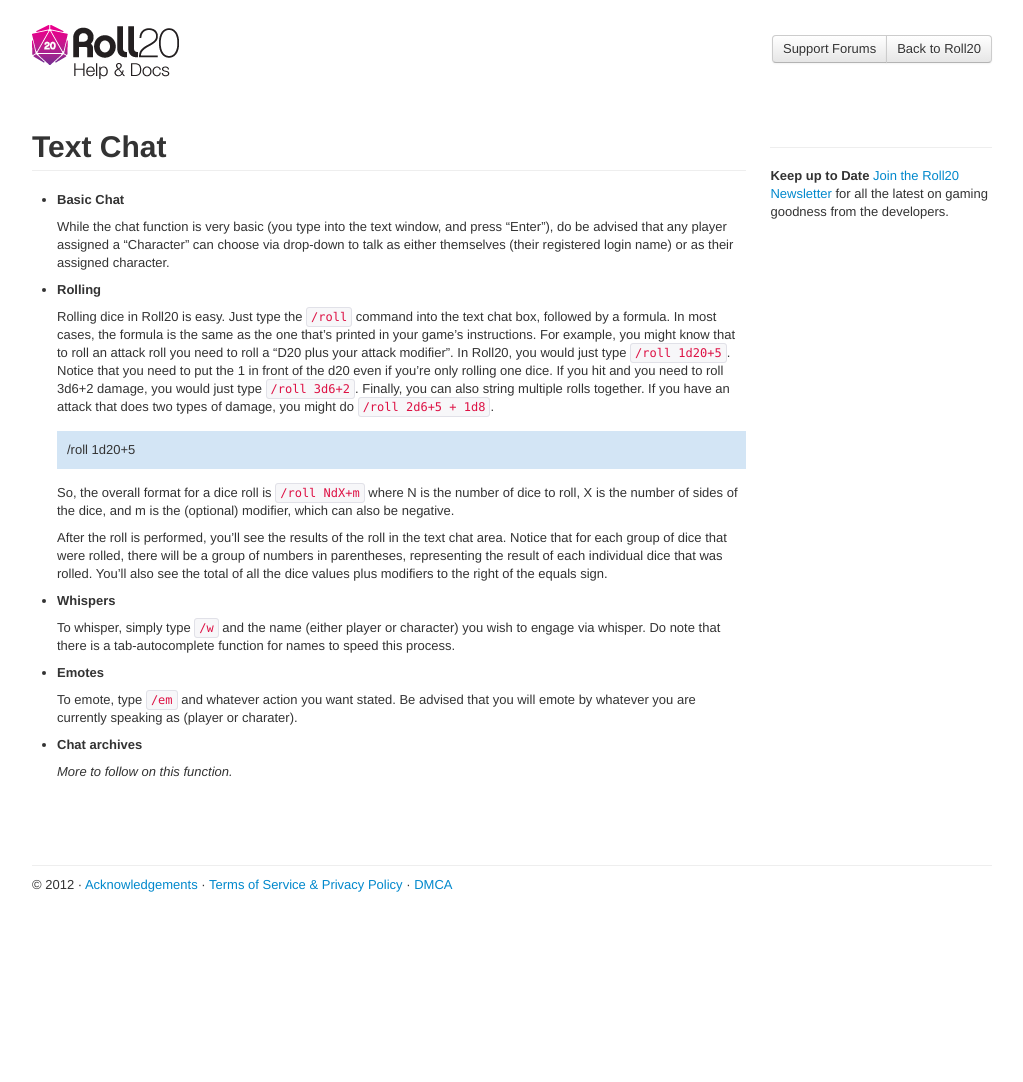
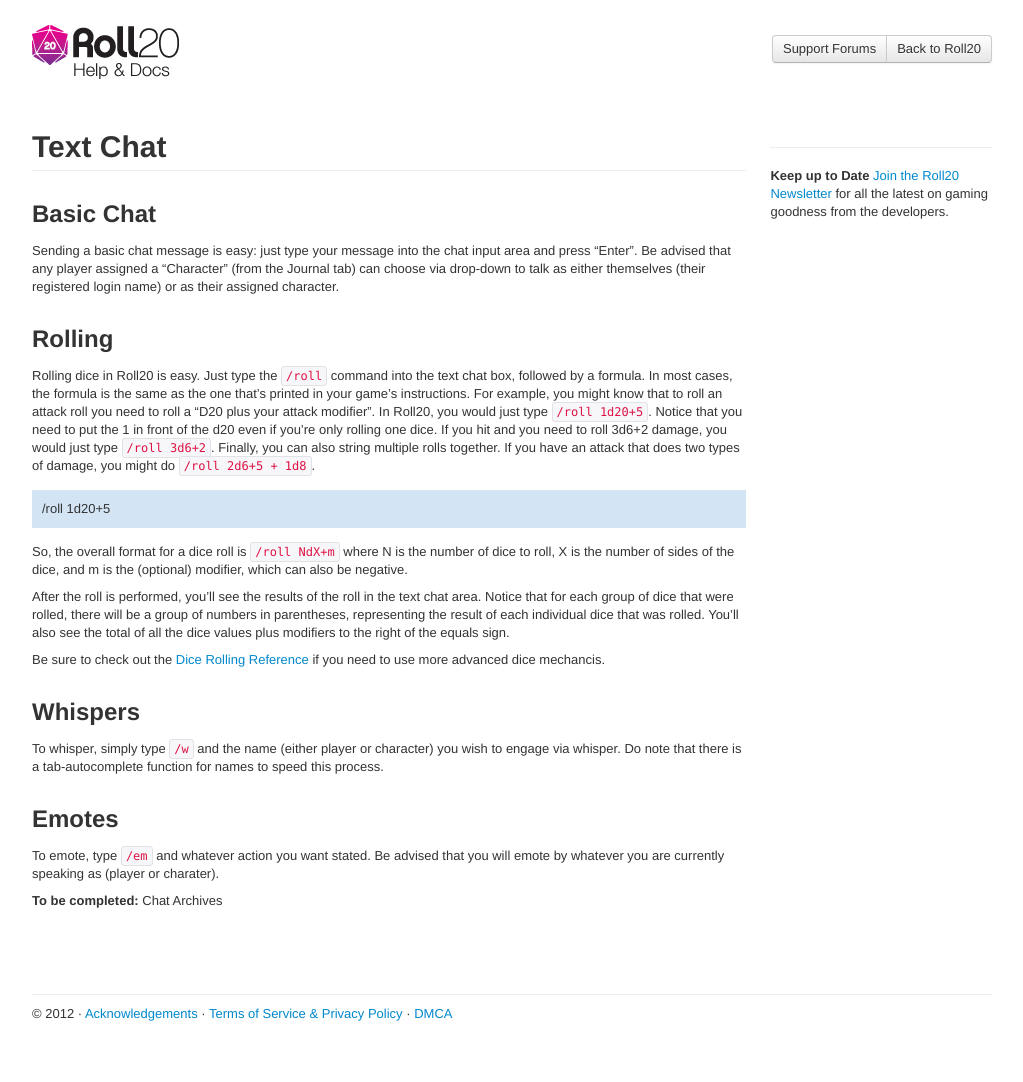
Before and after one commit to Roll20/help.roll20.net, a Jekyll site: the page built from _posts/2012-05-01-text-chat.markdown, in a window 1280 px wide. Shown: the whole page, without its empty margins (128-1151 px from the left). Built offline with Jekyll 4.4.1, drawn with Linux system fonts in a browser that asks for light colours; nearby versions of some CDN libraries; comment, search, counter and statistics services are not loaded; before the commit the page ends 953 px from its top, so only the background shows below that.

Commit message:
Update _posts/2012-05-01-text-chat.markdown

```diff
--- a/_posts/2012-05-01-text-chat.markdown
+++ b/_posts/2012-05-01-text-chat.markdown
@@ -1,13 +1,15 @@
 ---
 layout: default
 title: Text Chat
-categories: drafts
+categories: beginner
 ---
-* __Basic Chat__
+Basic Chat
+----------
 
-  While the chat function is very basic (you type into the text window, and press "Enter"), do be advised that any player assigned a "Character" can choose via drop-down to talk as either themselves (their registered login name) or as their assigned character.
+  Sending a basic chat message is easy: just type your message into the chat input area and press "Enter". Be advised that any player assigned a "Character" (from the Journal tab) can choose via drop-down to talk as either themselves (their registered login name) or as their assigned character.
 
-* __Rolling__
+Rolling
+-------
 
   Rolling dice in Roll20 is easy. Just type the <code>/roll</code> command into the text chat box, followed by a formula. In most cases, the formula is the same as the one that's printed in your game's instructions. For example, you might know that to roll an attack roll you need to roll a "D20 plus your attack modifier". In Roll20, you would just type <code>/roll 1d20+5</code>. Notice that you need to put the 1 in front of the d20 even if you're only rolling one dice. If you hit and you need to roll 3d6+2 damage, you would just type <code>/roll 3d6+2</code>. Finally, you can also string multiple rolls together. If you have an attack that does two types of damage, you might do <code>/roll 2d6+5 + 1d8</code>.
 
@@ -17,14 +19,16 @@ categories: drafts
 
   After the roll is performed, you'll see the results of the roll in the text chat area. Notice that for each group of dice that were rolled, there will be a group of numbers in parentheses, representing the result of each individual dice that was rolled. You'll also see the total of all the dice values plus modifiers to the right of the equals sign.
 
-* __Whispers__
+  Be sure to check out the [Dice Rolling Reference](/dice-rolling-reference) if you need to use more advanced dice mechancis.
+
+Whispers
+--------
 
   To whisper, simply type <code>/w</code> and the name (either player or character) you wish to engage via whisper.  Do note that there is a tab-autocomplete function for names to speed this process.
 
-* __Emotes__
+Emotes
+------
 
   To emote, type <code>/em</code> and whatever action you want stated.  Be advised that you will emote by whatever you are currently speaking as (player or charater).
 
-* __Chat archives__
-
-  _More to follow on this function._
+**To be completed:** Chat Archives
```
